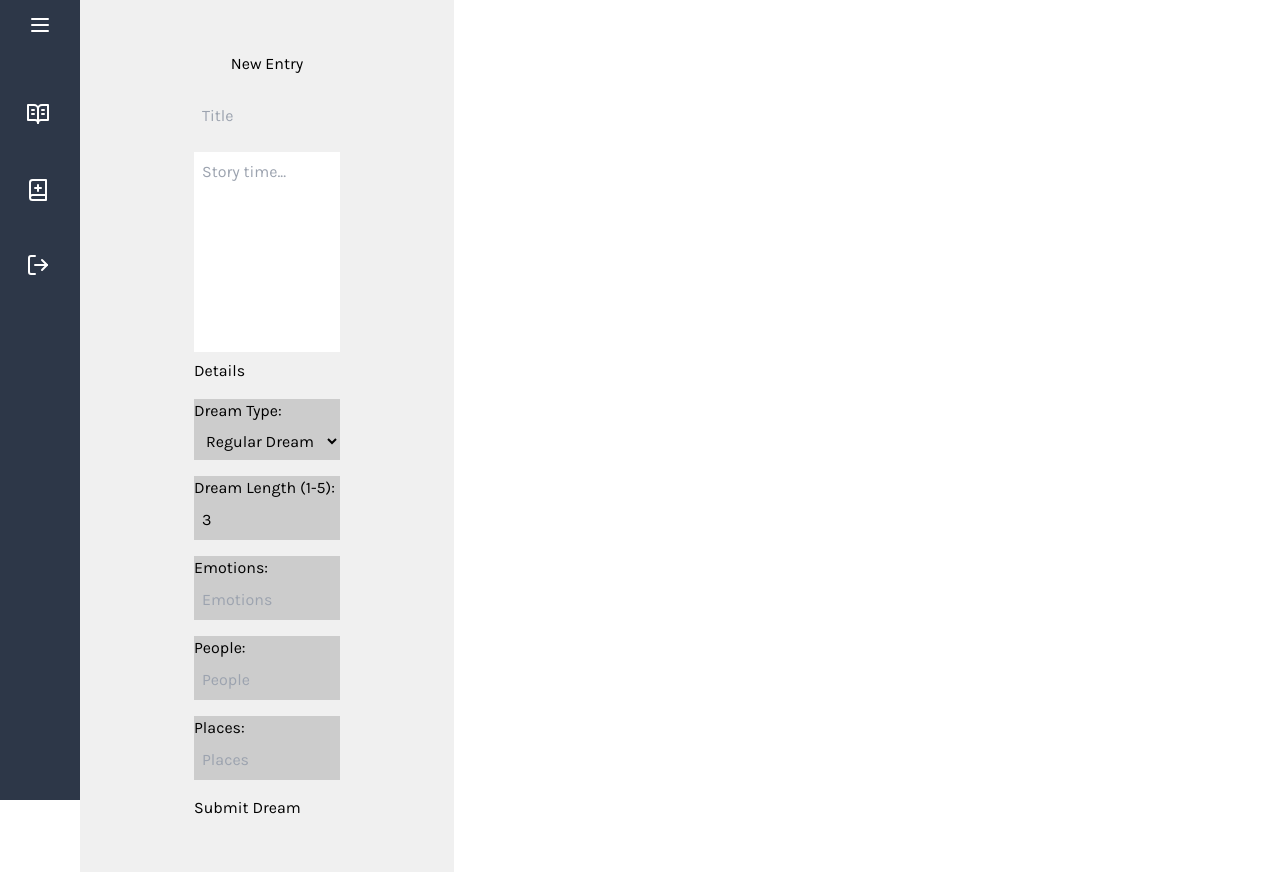
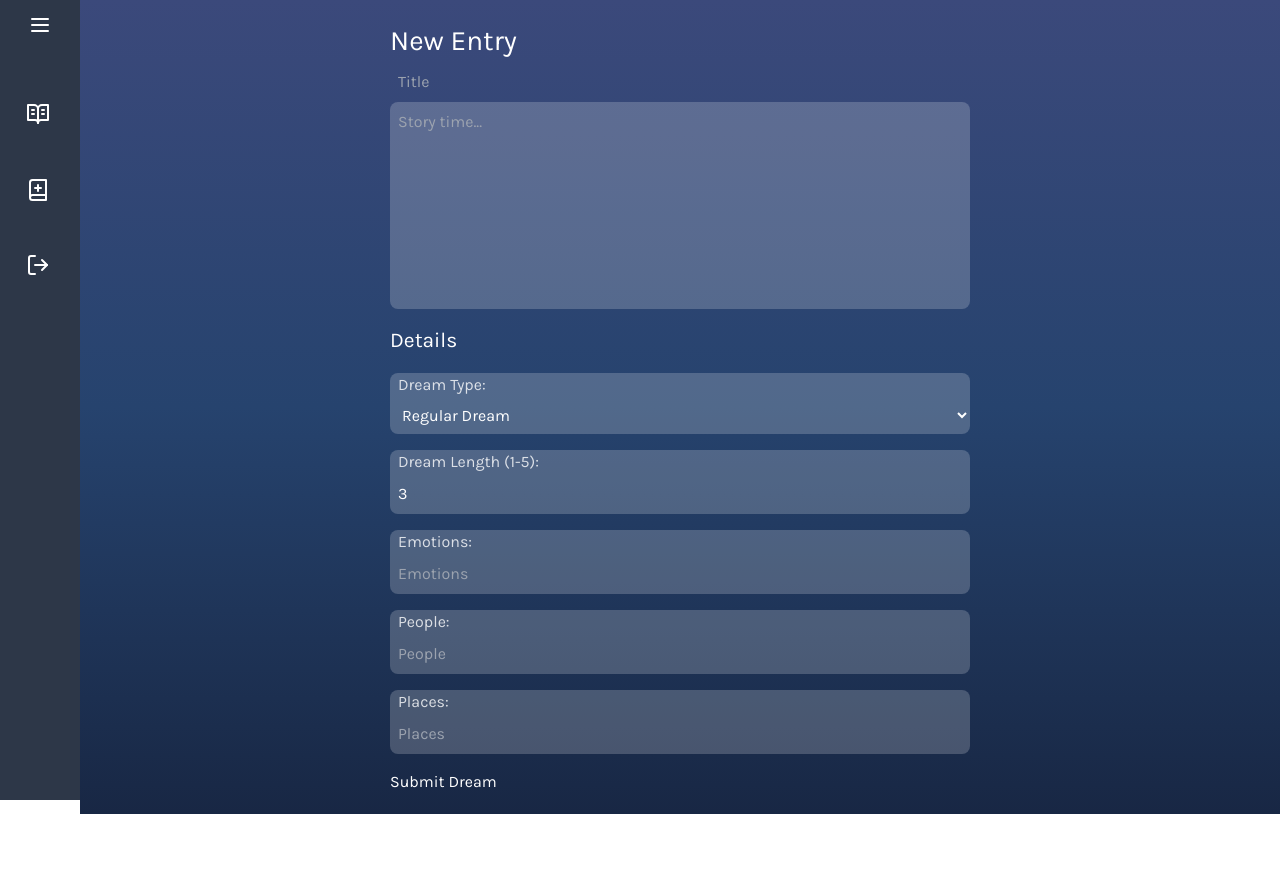
Before and after one commit to zlaud/dreamlog, a Next.js app: page /new-entry in a window 1280 px wide. After the commit the page ends 814 px from the top, so only its background shows below. Built offline with nearby package versions, Linux system fonts and the light colour scheme.

Commit message:
worked on new entry. added emojipicker package

```diff
--- a/package.json
+++ b/package.json
@@ -15,6 +15,7 @@
     "class-variance-authority": "^0.7.0",
     "clsx": "^2.1.1",
     "dayjs": "^1.11.11",
+    "emoji-picker-react": "^4.10.0",
     "firebase": "^10.12.2",
     "lucide": "^0.395.0",
     "lucide-react": "^0.395.0",
--- a/src/app/(with-nav)/new-entry/NewEntry.module.css
+++ b/src/app/(with-nav)/new-entry/NewEntry.module.css
@@ -1,67 +1,73 @@
-.newEntry {
+
+.page {
     display: flex;
-    flex-direction: column;
-    align-items: center;
-    padding: 2rem;
-    background-color: #f0f0f0;
-    min-height: 100vh;
+    justify-content: center;
+    width: 100%;
+    color: #ffffff;
+    background: linear-gradient(to bottom, #3B497B, #26436E, #182744);
 
 }
 
-.createNewEntry {
-    display: flex;
+.newEntry {
+    flex: 0.5;
     flex-direction: column;
-    width: 60%;
     margin: 0 auto;
     padding: 20px;
     border-radius: 8px;
 }
 
-
-.header {
-    text-align: center;
-    margin-bottom: 20px;
-}
-
-
-.title {
-    position: relative;
-    margin-bottom: 16px;
-
+.newEntry h1 {
+    text-align: left;
+    font-size: 28px;
 }
 
 .title input {
-    width: 100%;
     padding: 8px;
     border: none;
-    border-radius: 4px;
     background-color: transparent;
     outline: none;
 }
+.description{
+    background: rgba(255,255,255,0.2);
+    /*border-width: 1px;*/
+    /*border-style: solid;*/
+    /*border-color: rgba(255, 255, 255, 0.8);*/
+    border-radius: 8px;
+    margin-bottom: 1rem;
+}
 
 .description textarea {
-    width: 100%;
     padding: 8px;
     height: 200px;
     min-width: 100%;
     min-height: 100px;
     max-width: 100%;
     outline: none;
-    border: none;
+    background-color: transparent;
     resize: none;
+
 }
 
-.detailsHeader {
+/* ----------------Details -------------*/
+
+.details h1 {
+    font-size: 21px;
     margin-bottom: 1rem;
-}
-.details {
-    display: flex;
-    flex-direction: column;
 }
 
 .detailItem {
-    margin-bottom: 16px; /* Add margin bottom to create space between items */
-    background-color: #cccccc;
+    margin-bottom: 16px;
+    background: rgba(255,255,255,0.2);
+    /*background-color: transparent;*/
+    /*border-width: 1px;*/
+    /*border-style: solid;*/
+    /*border-color: rgba(255, 255, 255, 0.5);*/
+    border-radius: 8px;
+}
+
+.detailItem label {
+    color: rgba(255, 255, 255, 0.8);
+    padding: 8px;
 }
 
 .detailItem select,
@@ -71,5 +77,37 @@
     border: none;
     background-color: transparent;
     outline: none;
-    border-radius: 4px;
 }
+
+
+
+.submitButton::before {
+    content:"";
+    position: absolute;
+    width: 10%;
+    height: 10%;
+    background: #000;
+    transition: transform 0.5s;
+    transform-origin: 0 0;
+    transition-timing-function: cubic-bezier(0.5, 1.6, 0.4, 0.7);
+    transform: scaleX(0);
+}
+
+.submitButton:hover::before {
+    transform: scaleX(1);
+    color: #ffffff;
+}
+
+.emojiPickerContainer {
+    position: relative;
+    display: inline-block;
+}
+.emojiPicker {
+    position: absolute;
+    top: 100%;
+    left: 0;
+    z-index: 1000;
+    background-color: #fff;
+    border: 1px solid #ccc;
+    padding: 5px;
+}
--- a/src/app/(with-nav)/new-entry/page.tsx
+++ b/src/app/(with-nav)/new-entry/page.tsx
@@ -1,13 +1,14 @@
 "use client";
 
-import { useState } from "react";
-import { addDoc, collection } from "firebase/firestore";
-import { auth, db } from "@/lib/firebase";
+import {useEffect, useState} from "react";
+import {addDoc, collection, doc} from "firebase/firestore";
+import { getAuth, onAuthStateChanged } from 'firebase/auth';
+import {auth, db} from "@/lib/firebase";
 import { useRouter } from "next/navigation";
-import { Navbar } from "@/components/navbar/Navbar";
-import styles from "./NewEntry.module.css"; // Import the CSS module
+import EmojiPicker, { EmojiClickData } from 'emoji-picker-react';
+import styles from "./NewEntry.module.css";
+import {User} from "next-auth";
 
-import { onAuthStateChanged } from "firebase/auth";
 const NewEntry = () => {
   const [title, setTitle] = useState("");
   const [description, setDescription] = useState("");
@@ -17,20 +18,20 @@ const NewEntry = () => {
   const [people, setPeople] = useState("");
   const [places, setPlaces] = useState("");
 
-  const [user, setUser] = useState(null);
+  const [isEmojiPickerOpen, setIsEmojiPickerOpen] = useState(false);
+  const [selectedEmojis, setSelectedEmojis] = useState<string[]>([]);
+  const [user, setUser] = useState<User | null>(null);
+
   const router = useRouter();
 
-  const [isSidebarOpen, setIsSidebarOpen] = useState(false);
-  const handleSidebarToggle = (isOpen: boolean) => {
-    setIsSidebarOpen(isOpen);
-  };
+  const postsCollectionRef = collection(db, "posts");
 
-  const postsCollectionRef = collection(db, "posts");
+
   const createPost = async () => {
-    // if (!user) {
-    //     alert("You need to be logged in to create a post");
-    //     return;
-    // }
+    if (!user) {
+      alert("You need to be logged in to create a post");
+      return;
+    }
 
     await addDoc(postsCollectionRef, {
       title,
@@ -40,15 +41,24 @@ const NewEntry = () => {
       emotions,
       people,
       places,
+
     });
     router.push("/");
   };
 
+  const handleEmojiClick = (emojiObject: EmojiClickData) => {
+    const emoji = emojiObject.emoji;
+    setSelectedEmojis([...selectedEmojis, emoji]);
+  };
+  const handleInputChange = (e: React.ChangeEvent<HTMLInputElement>) => {
+    setSelectedEmojis(e.target.value.split(' '));
+  };
+
   return (
+        <div className={styles.page}>
           <div className={styles.newEntry}>
-      <div className={styles.createNewEntry}>
-        <h1 className={styles.header}>New Entry</h1>
-
+            <h1> New Entry</h1>
+            {/* Title and description */}
             <div className={styles.title}>
               <input
                   placeholder={"Title"}
@@ -56,7 +66,6 @@ const NewEntry = () => {
                   required
               />
             </div>
-
             <div className={styles.description}>
                   <textarea
                       placeholder={"Story time..."}
@@ -66,10 +75,8 @@ const NewEntry = () => {
             </div>
 
             {/* Details section */}
-        <div className={styles.detailsHeader}>
-          <label>Details</label>
-        </div>
             <div className={styles.details}>
+              <h1>Details</h1>
               <div className={styles.detailItem}>
                 <label>Dream Type:</label>
                 <select
@@ -98,9 +105,11 @@ const NewEntry = () => {
                 <input
                     type="text"
                     placeholder="Emotions"
-              value={emotions}
-              onChange={(e) => setEmotions(e.target.value)}
+                    value={places}
+                    onChange={handleInputChange}
+                    // onChange={(e) => setEmotions(e.target.value)}
                 />
+                {/*<button onClick={() => setIsEmojiPickerOpen(!isEmojiPickerOpen)}>+</button>*/}
               </div>
 
               <div className={styles.detailItem}>
@@ -124,10 +133,15 @@ const NewEntry = () => {
               </div>
             </div>
 
-        <div className={styles.submitButton}>
-          <button onClick={createPost}>Submit Dream</button>
+
+            <button className={styles.submitButton} onClick={createPost}>Submit Dream</button>
           </div>
+
+          {isEmojiPickerOpen && (
+              <div className={styles.emojiPicker}>
+                <EmojiPicker onEmojiClick={handleEmojiClick} />
               </div>
+          )}
         </div>
   );
 };
--- a/src/app/LandingPage.module.css
+++ b/src/app/LandingPage.module.css
@@ -2,7 +2,6 @@
     text-align: center;
     color: #fff;
     background: linear-gradient(to bottom, #3B497B, #26436E, #182744);
-    min-height: 100vh;
     display: flex;
     flex-direction: column;
     justify-content: center;
--- a/src/components/navbar/Navbar.module.css
+++ b/src/components/navbar/Navbar.module.css
@@ -7,6 +7,7 @@
   background-color: #2d3748;
   padding: 0.4rem 0.8rem;
   transition: all 0.5s ease;
+  z-index: 10;
 }
 
 .sidebarOpen {
```
Also changed, not shown: src/app/login/Login.module.css (added), 1 other file (tests, documents, lock files or other folders). Lines whose indentation alone changed are shown as unchanged.
